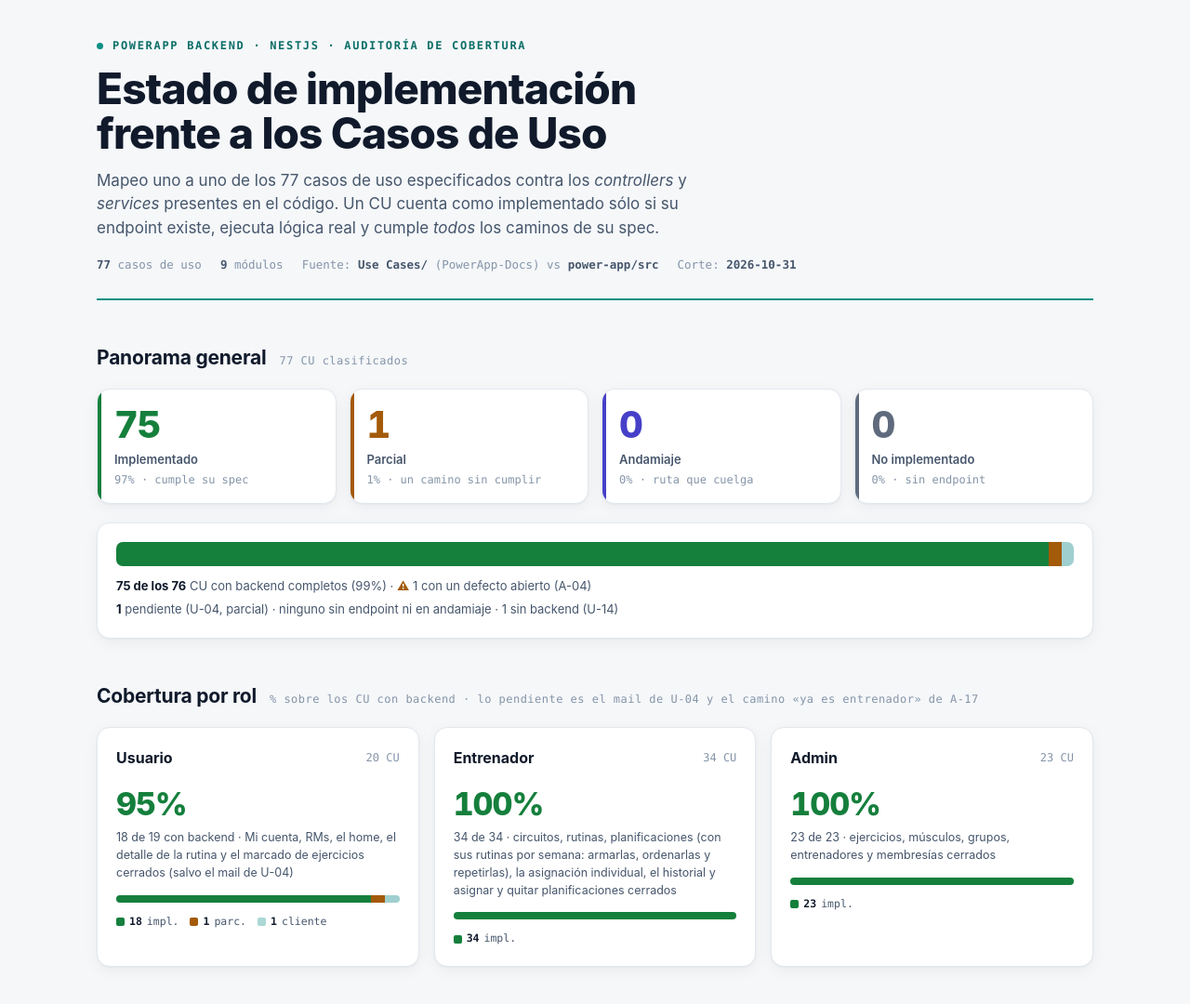
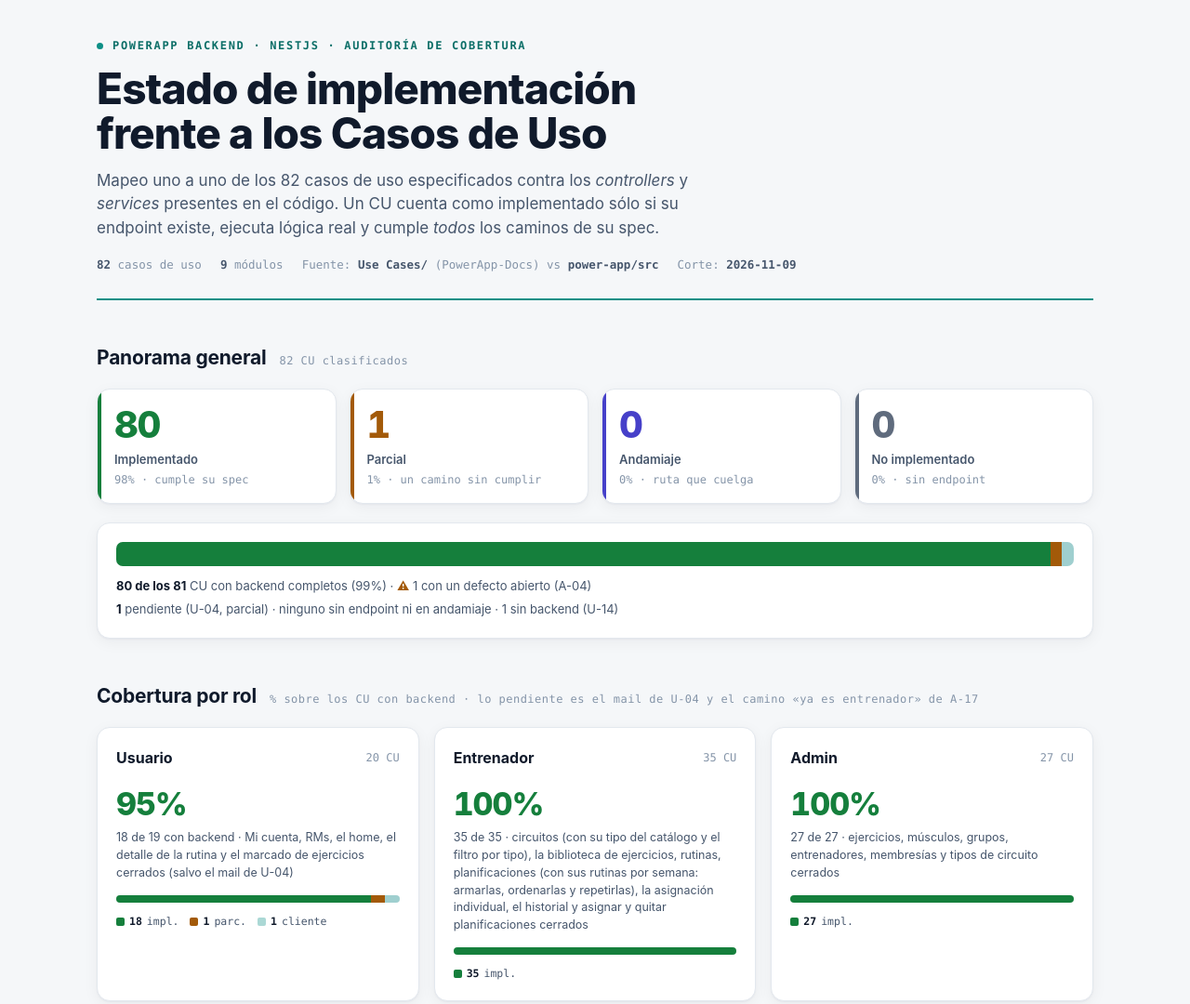
Before and after one commit to FranCarames/PowerApp-Docs, a plain HTML site: page Status/dashboard-estado-backend.html in a window 1280 px wide. Shown: the top 1080 px of the page at 93% size. Drawn offline with Linux system fonts and the light colour scheme.

Commit message:
update be status

```diff
--- a/Status/dashboard-estado-backend.html
+++ b/Status/dashboard-estado-backend.html
@@ -200,21 +200,21 @@
   <header class="mast">
     <div class="eyebrow"><span class="dot"></span> PowerApp Backend · NestJS · Auditoría de cobertura</div>
     <h1>Estado de implementación frente a los Casos de Uso</h1>
-    <p class="lede">Mapeo uno a uno de los 77 casos de uso especificados contra los <em>controllers</em> y <em>services</em> presentes en el código. Un CU cuenta como implementado sólo si su endpoint existe, ejecuta lógica real y cumple <em>todos</em> los caminos de su spec.</p>
+    <p class="lede">Mapeo uno a uno de los 82 casos de uso especificados contra los <em>controllers</em> y <em>services</em> presentes en el código. Un CU cuenta como implementado sólo si su endpoint existe, ejecuta lógica real y cumple <em>todos</em> los caminos de su spec.</p>
     <div class="meta">
-      <span><b>77</b> casos de uso</span>
+      <span><b>82</b> casos de uso</span>
       <span><b>9</b> módulos</span>
       <span>Fuente: <b>Use Cases/</b> (PowerApp-Docs) vs <b>power-app/src</b></span>
-      <span>Corte: <b>2026-10-31</b></span>
+      <span>Corte: <b>2026-11-09</b></span>
     </div>
   </header>
 
   <!-- OVERALL -->
   <section>
-    <div class="sec-head"><h2>Panorama general</h2><span class="kicker">77 CU clasificados</span></div>
+    <div class="sec-head"><h2>Panorama general</h2><span class="kicker">82 CU clasificados</span></div>
     <div class="tiles">
       <div class="tile done">
-        <div class="n">75</div><div class="lbl">Implementado</div><div class="pct">97% · cumple su spec</div>
+        <div class="n">80</div><div class="lbl">Implementado</div><div class="pct">98% · cumple su spec</div>
       </div>
       <div class="tile partial">
         <div class="n">1</div><div class="lbl">Parcial</div><div class="pct">1% · un camino sin cumplir</div>
@@ -228,13 +228,13 @@
     </div>
 
     <div class="bar-block">
-      <div class="bar" role="img" aria-label="75 implementados, 1 parcial, 0 andamiaje, 0 no implementados y 1 sin backend, de 77">
-        <span class="s-done" style="width:97.40%"></span>
-        <span class="s-partial" style="width:1.30%"></span>
-        <span class="s-client" style="width:1.30%"></span>
+      <div class="bar" role="img" aria-label="80 implementados, 1 parcial, 0 andamiaje, 0 no implementados y 1 sin backend, de 82">
+        <span class="s-done" style="width:97.56%"></span>
+        <span class="s-partial" style="width:1.22%"></span>
+        <span class="s-client" style="width:1.22%"></span>
       </div>
       <div class="bar-cap">
-        <span><b>75 de los 76</b> CU con backend completos (99%) · <span class="warn">⚠</span> 1 con un defecto abierto (A-04)</span>
+        <span><b>80 de los 81</b> CU con backend completos (99%) · <span class="warn">⚠</span> 1 con un defecto abierto (A-04)</span>
         <span><b>1</b> pendiente (U-04, parcial) · ninguno sin endpoint ni en andamiaje · 1 sin backend (U-14)</span>
       </div>
     </div>
@@ -262,26 +262,26 @@
       </div>
 
       <div class="role-card">
-        <h3>Entrenador <em>34 CU</em></h3>
+        <h3>Entrenador <em>35 CU</em></h3>
         <div class="role-pct" style="color:var(--done)">100%</div>
-        <div class="role-sub">34 de 34 · circuitos, rutinas, planificaciones (con sus rutinas por semana: armarlas, ordenarlas y repetirlas), la asignación individual, el historial y asignar y quitar planificaciones cerrados</div>
+        <div class="role-sub">35 de 35 · circuitos (con su tipo del catálogo y el filtro por tipo), la biblioteca de ejercicios, rutinas, planificaciones (con sus rutinas por semana: armarlas, ordenarlas y repetirlas), la asignación individual, el historial y asignar y quitar planificaciones cerrados</div>
         <div class="mini-bar">
           <span style="width:100%;background:var(--done)"></span>
         </div>
         <div class="role-legend">
-          <i><span class="swatch" style="background:var(--done)"></span><b>34</b> impl.</i>
+          <i><span class="swatch" style="background:var(--done)"></span><b>35</b> impl.</i>
         </div>
       </div>
 
       <div class="role-card">
-        <h3>Admin <em>23 CU</em></h3>
+        <h3>Admin <em>27 CU</em></h3>
         <div class="role-pct" style="color:var(--done)">100%</div>
-        <div class="role-sub">23 de 23 · ejercicios, músculos, grupos, entrenadores y membresías cerrados</div>
+        <div class="role-sub">27 de 27 · ejercicios, músculos, grupos, entrenadores, membresías y tipos de circuito cerrados</div>
         <div class="mini-bar">
           <span style="width:100%;background:var(--done)"></span>
         </div>
         <div class="role-legend">
-          <i><span class="swatch" style="background:var(--done)"></span><b>23</b> impl.</i>
+          <i><span class="swatch" style="background:var(--done)"></span><b>27</b> impl.</i>
         </div>
       </div>
 
@@ -315,7 +315,7 @@
           <tr><td class="cu">2</td><td class="name">Bloque A: rutina puntual y ejecución <span class="muted">· BE-09 a BE-16</span></td><td class="endpoint">20 al 27/10</td><td><b>H2:</b> el flujo puntual de punta a punta: asignar → ver → marcar → nota → historial</td><td><span class="chip done"><span class="cd"></span>Cerrada 18/10</span></td></tr>
           <tr><td class="cu">⏱</td><td class="name">Regenerar la base de Render <span class="muted">· BE-23</span></td><td class="endpoint">30/10 al 1/11</td><td>La base nueva con el esquema y el seed completos, antes de que venza la vieja (≈ 2/11, sin verificar)</td><td><span class="muted">fecha fija · runbook listo (23/10): lo ejecuta el usuario</span></td></tr>
           <tr><td class="cu">3</td><td class="name">Bloque B: asignar planificaciones <span class="muted">· BE-17 a BE-23</span></td><td class="endpoint">28/10 al 5/11</td><td><b>H3:</b> los 74 CU con backend tienen código</td><td><span class="chip partial"><span class="cd"></span>En curso</span> <span class="muted">BE-17, BE-18, BE-18b, BE-19, BE-20, BE-20e, BE-20b, BE-20c, BE-20d y BE-21 (20 a 23/10)</span></td></tr>
-          <tr><td class="cu">4</td><td class="name">Brechas de CU y deuda <span class="muted">· BE-24 a BE-34</span></td><td class="endpoint">3 al 12/11</td><td><b>H4:</b> ningún parcial y el Swagger completo</td><td><span class="chip partial"><span class="cd"></span>En curso</span> <span class="muted">BE-24, BE-25 y BE-26 adelantadas (22/10); BE-27, BE-28 y BE-30 (24/10); BE-41, BE-42 y BE-43 (31/10)</span></td></tr>
+          <tr><td class="cu">4</td><td class="name">Brechas de CU y deuda <span class="muted">· BE-24 a BE-34</span></td><td class="endpoint">3 al 12/11</td><td><b>H4:</b> ningún parcial y el Swagger completo</td><td><span class="chip partial"><span class="cd"></span>En curso</span> <span class="muted">BE-24, BE-25 y BE-26 adelantadas (22/10); BE-27, BE-28 y BE-30 (24/10); BE-41, BE-42 y BE-43 (31/10); BE-44 (4/11); BE-45 (9/11)</span></td></tr>
           <tr><td class="cu">5</td><td class="name">Verificación y cierre <span class="muted">· BE-35 a BE-39</span></td><td class="endpoint">12 al 17/11</td><td><b>H5:</b> criterios de "backend terminado" cumplidos y código congelado</td><td></td></tr>
         </tbody>
       </table>
@@ -363,7 +363,7 @@
 
   <!-- DETAIL: ENTRENADOR -->
   <section>
-    <div class="sec-head"><h2>Rol Entrenador</h2><span class="kicker">34 CU · 100% implementado</span></div>
+    <div class="sec-head"><h2>Rol Entrenador</h2><span class="kicker">35 CU · 100% implementado</span></div>
     <div class="table-scroll">
       <table>
         <thead>
@@ -387,8 +387,8 @@
           <tr><td class="cu">CU-E-12</td><td class="name">Gestionar rutinas de una planificación</td><td><span class="muted">agrupador</span></td><td class="endpoint"><span class="muted">no se cuenta: agrupa a E-12a → E-12f</span></td></tr>
           <tr><td class="cu">CU-E-12a</td><td class="name">Asignar una rutina a planificación</td><td><span class="chip done"><span class="cd"></span>Implementado</span></td><td class="endpoint"><span class="verb">POST</span> /planification/routine/assign <span class="muted">· <code>week</code> obligatoria (≤ <code>duration</code> si es &gt; 0); order opcional, al final de esa semana si se omite (17/10)</span></td></tr>
           <tr><td class="cu">CU-E-12b</td><td class="name">Asignar rutinas en lote</td><td><span class="chip done"><span class="cd"></span>Implementado</span></td><td class="endpoint"><span class="verb">POST</span> /planification/routine/assign-bulk <span class="muted">· transaccional, una semana por lote, consecutivas al final de la semana (17/10)</span></td></tr>
-          <tr><td class="cu">CU-E-12c</td><td class="name">Quitar o reincorporar una rutina (lógico)</td><td><span class="chip done"><span class="cd"></span>Implementado</span></td><td class="endpoint"><span class="verb">POST</span> /planification/routine/set-active/:id <span class="muted">· la baja conserva semana y orden; week y order opcionales al reincorporar (17/10)</span></td></tr>
-          <tr><td class="cu">CU-E-12d</td><td class="name">Quitar o reincorporar rutinas en lote (lógico)</td><td><span class="chip done"><span class="cd"></span>Implementado</span></td><td class="endpoint"><span class="verb">POST</span> /planification/routine/set-active-bulk <span class="muted">· transaccional; cada una vuelve a su lugar, 400 si alguna queda fuera de la duración (17/10)</span></td></tr>
+          <tr><td class="cu">CU-E-12c</td><td class="name">Quitar o reincorporar una rutina (lógico)</td><td><span class="chip done"><span class="cd"></span>Implementado</span></td><td class="endpoint"><span class="verb">POST</span> /planification/routine/set-active/:id <span class="muted">· la baja conserva semana y orden; week y order opcionales al reincorporar (17/10) · las quitadas siguen en el detalle: <code>GET /planification/:id?include_inactive=true</code> las trae, mezcladas con las vigentes y cada una con el <code>active</code> de su vínculo; reincorporar no revisa si la rutina sigue activa (BE-45, 9/11)</span></td></tr>
+          <tr><td class="cu">CU-E-12d</td><td class="name">Quitar o reincorporar rutinas en lote (lógico)</td><td><span class="chip done"><span class="cd"></span>Implementado</span></td><td class="endpoint"><span class="verb">POST</span> /planification/routine/set-active-bulk <span class="muted">· transaccional; cada una vuelve a su lugar, 400 si alguna queda fuera de la duración (17/10) · las quitadas siguen en el detalle (ver E-12c); reincorporar en bloque tampoco revisa si cada rutina sigue activa (BE-45, 9/11)</span></td></tr>
           <tr><td class="cu">CU-E-12e</td><td class="name">Reordenar las rutinas de una semana</td><td><span class="chip done"><span class="cd"></span>Implementado</span></td><td class="endpoint"><span class="verb">POST</span> /planification/routine/reorder <span class="muted">· la lista tiene que ser exactamente las vigentes de la semana (400 «La lista no coincide…» si no); las renumera 1..n en una transacción; las quitadas y las otras semanas no se tocan · 200 con el detalle (BE-42, 31/10)</span></td></tr>
           <tr><td class="cu">CU-E-12f</td><td class="name">Repetir una semana en otras semanas</td><td><span class="chip done"><span class="cd"></span>Implementado</span></td><td class="endpoint"><span class="verb">POST</span> /planification/routine/repeat-week <span class="muted">· copia las vigentes de <code>from_week</code>, en su orden, al final de cada semana de <code>to_weeks</code> (1 a 50, distintas) · todo o nada, en una transacción · 201 con el detalle (BE-42, 31/10)</span></td></tr>
           <tr><td class="cu">CU-E-13</td><td class="name">Asignar planificación a alumno</td><td><span class="chip done"><span class="cd"></span>Implementado</span></td><td class="endpoint"><span class="verb">POST</span> /planification/user/assign <span class="muted">· sólo coach (403 sin su fila activa en Coach) · el fin por defecto es el domingo de la semana duration; obligatorio con duración 0 · 409 con las que se pisan, salvo confirm_overlap: true (BE-18b, 21/10)</span></td></tr>
@@ -403,9 +403,9 @@
           <tr><td class="cu">CU-E-20</td><td class="name">Eliminar rutina a alumno</td><td><span class="chip done"><span class="cd"></span>Implementado</span></td><td class="endpoint"><span class="verb">DELETE</span> /routine/assign-user/:id <span class="muted">· borrado físico; 409 si el alumno ya la entrenó (18/10) · lo abre desde el listado (BE-12)</span></td></tr>
 
           <tr class="pkg"><td colspan="4"><span class="pkg-lbl">Administrar circuitos</span></td></tr>
-          <tr><td class="cu">CU-E-21</td><td class="name">Obtener circuitos</td><td><span class="chip done"><span class="cd"></span>Implementado</span></td><td class="endpoint"><span class="verb">GET</span> /routine/circuit/all <span class="muted">· keyword/type/include_inactive + exercise_count</span></td></tr>
-          <tr><td class="cu">CU-E-22</td><td class="name">Crear circuito</td><td><span class="chip done"><span class="cd"></span>Implementado</span></td><td class="endpoint"><span class="verb">POST</span> /routine/circuit/create <span class="muted">· circuito + ejercicios + series en una transacción</span></td></tr>
-          <tr><td class="cu">CU-E-23</td><td class="name">Editar circuito</td><td><span class="chip done"><span class="cd"></span>Implementado</span></td><td class="endpoint"><span class="verb">POST</span> /routine/circuit/edit/:id <span class="muted">· reconciliación por exercise_id, baja lógica si hay historial</span></td></tr>
+          <tr><td class="cu">CU-E-21</td><td class="name">Obtener circuitos</td><td><span class="chip done"><span class="cd"></span>Implementado</span></td><td class="endpoint"><span class="verb">GET</span> /routine/circuit/all <span class="muted">· keyword/include_inactive + exercise_count · cada circuito trae <code>circuit_type: { id, type, active }</code> y el filtro por tipo es <code>circuit_type_id</code> (BE-44, 4/11)</span></td></tr>
+          <tr><td class="cu">CU-E-22</td><td class="name">Crear circuito</td><td><span class="chip done"><span class="cd"></span>Implementado</span></td><td class="endpoint"><span class="verb">POST</span> /routine/circuit/create <span class="muted">· circuito + ejercicios + series en una transacción · <code>circuit_type_id</code> de un tipo activo: 404 si no existe, 400 si está de baja (BE-44, 4/11)</span></td></tr>
+          <tr><td class="cu">CU-E-23</td><td class="name">Editar circuito</td><td><span class="chip done"><span class="cd"></span>Implementado</span></td><td class="endpoint"><span class="verb">POST</span> /routine/circuit/edit/:id <span class="muted">· reconciliación por exercise_id, baja lógica si hay historial · el tipo se controla sólo si cambia: conservar uno de baja está permitido (BE-44, 4/11)</span></td></tr>
           <tr><td class="cu">CU-E-24</td><td class="name">Eliminar circuito (lógico)</td><td><span class="chip done"><span class="cd"></span>Implementado</span></td><td class="endpoint"><span class="verb">POST</span> /routine/circuit/set-active/:id <span class="muted">· flag { active }</span></td></tr>
 
           <tr class="pkg"><td colspan="4"><span class="pkg-lbl">Gestionar membresías</span></td></tr>
@@ -414,6 +414,9 @@
           <tr><td class="cu">CU-E-27</td><td class="name">Obtener alumnos por estado de membresía</td><td><span class="chip done"><span class="cd"></span>Implementado</span></td><td class="endpoint"><span class="verb">GET</span> /membership/status/users?status= <span class="muted">· active / expiring_soon / expired / no_payments</span></td></tr>
           <tr><td class="cu">CU-E-28</td><td class="name">Obtener alumnos por tipo de membresía</td><td><span class="chip done"><span class="cd"></span>Implementado</span></td><td class="endpoint"><span class="verb">GET</span> /membership/type/users?membership_id= <span class="muted">· sin el param, agrupa por tipo</span></td></tr>
           <tr><td class="cu">CU-E-29</td><td class="name">Registrar pago de alumno</td><td><span class="chip done"><span class="cd"></span>Implementado</span></td><td class="endpoint"><span class="verb">POST</span> /membership/payment/register <span class="muted">· 404 si el alumno o el tipo no existen; 400 si el destinatario no es un alumno, su cuenta está cerrada o el tipo está dado de baja, en ese orden (BE-28, 24/10)</span></td></tr>
+
+          <tr class="pkg"><td colspan="4"><span class="pkg-lbl">Biblioteca de ejercicios</span></td></tr>
+          <tr><td class="cu">CU-E-30</td><td class="name">Consultar wiki de ejercicios</td><td><span class="chip done"><span class="cd"></span>Implementado</span></td><td class="endpoint"><span class="verb">GET</span> /exercise/all <span class="muted">· y</span> <span class="verb">GET</span> /exercise/:id <span class="muted">· la misma consulta que U-15; entró el 4/11 sin tarea de backend</span></td></tr>
         </tbody>
       </table>
     </div>
@@ -421,7 +424,7 @@
 
   <!-- DETAIL: ADMIN -->
   <section>
-    <div class="sec-head"><h2>Rol Admin</h2><span class="kicker">23 CU · 100% implementado</span></div>
+    <div class="sec-head"><h2>Rol Admin</h2><span class="kicker">27 CU · 100% implementado</span></div>
     <div class="table-scroll">
       <table>
         <thead>
@@ -460,6 +463,12 @@
           <tr><td class="cu">CU-A-21</td><td class="name">Crear membresía</td><td><span class="chip done"><span class="cd"></span>Implementado</span></td><td class="endpoint"><span class="verb">POST</span> /membership/create</td></tr>
           <tr><td class="cu">CU-A-22</td><td class="name">Editar membresía</td><td><span class="chip done"><span class="cd"></span>Implementado</span></td><td class="endpoint"><span class="verb">POST</span> /membership/edit/:id</td></tr>
           <tr><td class="cu">CU-A-23</td><td class="name">Eliminar membresía</td><td><span class="chip done"><span class="cd"></span>Implementado</span></td><td class="endpoint"><span class="verb">POST</span> /membership/set-active/:id <span class="muted">· baja lógica {active}</span></td></tr>
+
+          <tr class="pkg"><td colspan="4"><span class="pkg-lbl">Administrar tipos de circuito</span></td></tr>
+          <tr><td class="cu">CU-A-24</td><td class="name">Obtener tipos de circuito</td><td><span class="chip done"><span class="cd"></span>Implementado</span></td><td class="endpoint"><span class="verb">GET</span> /routine/circuit-type/all?include_inactive= <span class="muted">· entrenador y admin · por nombre, con circuit_count (sus circuitos activos) (BE-44, 4/11)</span></td></tr>
+          <tr><td class="cu">CU-A-25</td><td class="name">Crear tipo de circuito</td><td><span class="chip done"><span class="cd"></span>Implementado</span></td><td class="endpoint"><span class="verb">POST</span> /routine/circuit-type/create <span class="muted">· sólo admin · 409 si el nombre ya es de otro tipo, activo o de baja (BE-44, 4/11)</span></td></tr>
+          <tr><td class="cu">CU-A-26</td><td class="name">Editar tipo de circuito</td><td><span class="chip done"><span class="cd"></span>Implementado</span></td><td class="endpoint"><span class="verb">POST</span> /routine/circuit-type/edit/:id <span class="muted">· sólo admin · 404 → 409 (sólo si el nombre cambia) · 200; no cambia active (BE-44, 4/11)</span></td></tr>
+          <tr><td class="cu">CU-A-27</td><td class="name">Eliminar tipo de circuito (lógico)</td><td><span class="chip done"><span class="cd"></span>Implementado</span></td><td class="endpoint"><span class="verb">POST</span> /routine/circuit-type/set-active/:id <span class="muted">· sólo admin · baja y reactivar, sin restricción por uso (BE-44, 4/11)</span></td></tr>
         </tbody>
       </table>
     </div>
@@ -480,7 +489,7 @@
 
   <footer>
     <span>PowerApp Backend · auditoría de casos de uso</span>
-    <span>75 impl · 1 parc · 0 andam · 0 falta · 1 sin backend — de 77 · corte 2026-10-31</span>
+    <span>80 impl · 1 parc · 0 andam · 0 falta · 1 sin backend — de 82 · corte 2026-11-09</span>
   </footer>
 
 </div>
```
Also changed, not shown: 1 other file.
